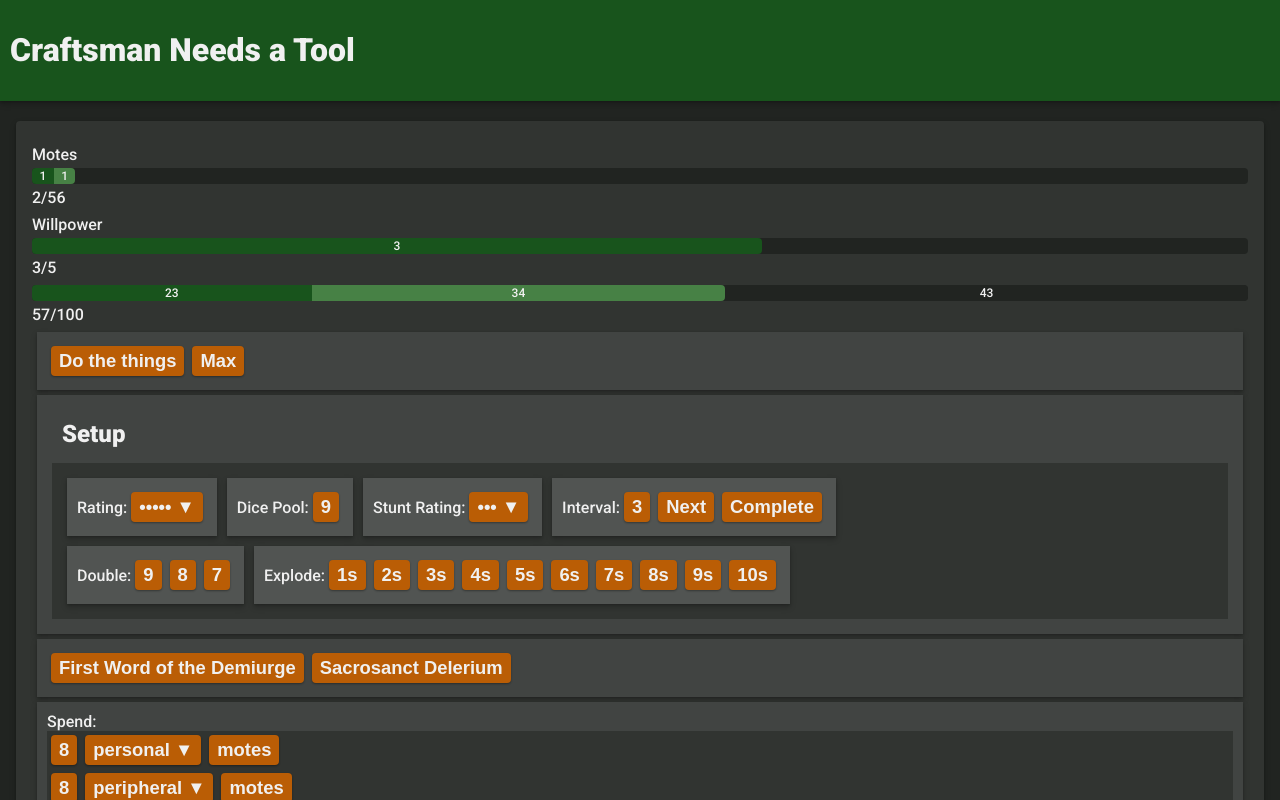
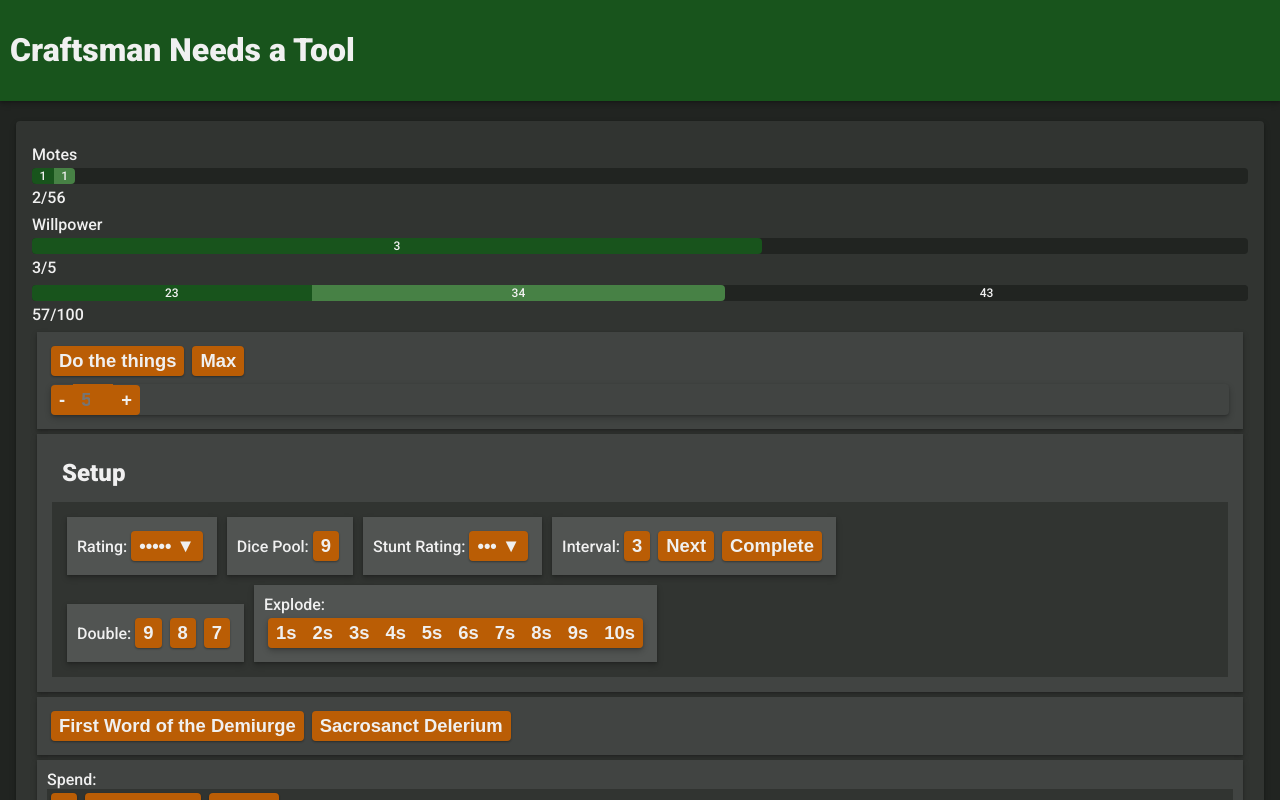
Before and after one commit to Everspace/craftsman-needs-a-tool, a React (Create React App) app: page / in a window 1280 px wide. Shown: the top 800 px of the page. Built offline with nearby package versions, Linux system fonts and the light colour scheme.

Commit message:
Add demo doodads to main page

```diff
--- a/src/App.js
+++ b/src/App.js
@@ -9,6 +9,8 @@ import { solar } from "lib/Exalted/motePool"
 import { Provider } from "react-redux"
 import { createStore } from "redux";
 import motes from "reducers/motes"
+import { interactiveGroup } from "styles/Misc";
+import Incrementer from "components/molecules/Incrementer";
 
 let poolMaxes = solar(state.character.essence)
 
@@ -109,6 +111,7 @@ class App extends Component {
             <Button onClick={() => this.maximize()}>
               Max
             </Button>
+            <Incrementer value={5} />
           </Material>
 
           <Material className={cssClass.grey300} style={spacing}>
@@ -149,12 +152,14 @@ class App extends Component {
                 </ButtonBlock>
                 <ButtonBlock>
                   Explode:
+                  <div className={interactiveGroup} >
                   {
                     Array.from(
                       {length: 10},
                       (_, i) => <Button key={i} active={i % 3 === 0} >{10 - i}s</Button>
                     ).reverse()
                   }
+                  </div>
                 </ButtonBlock>
               </div>
             </div>
```
